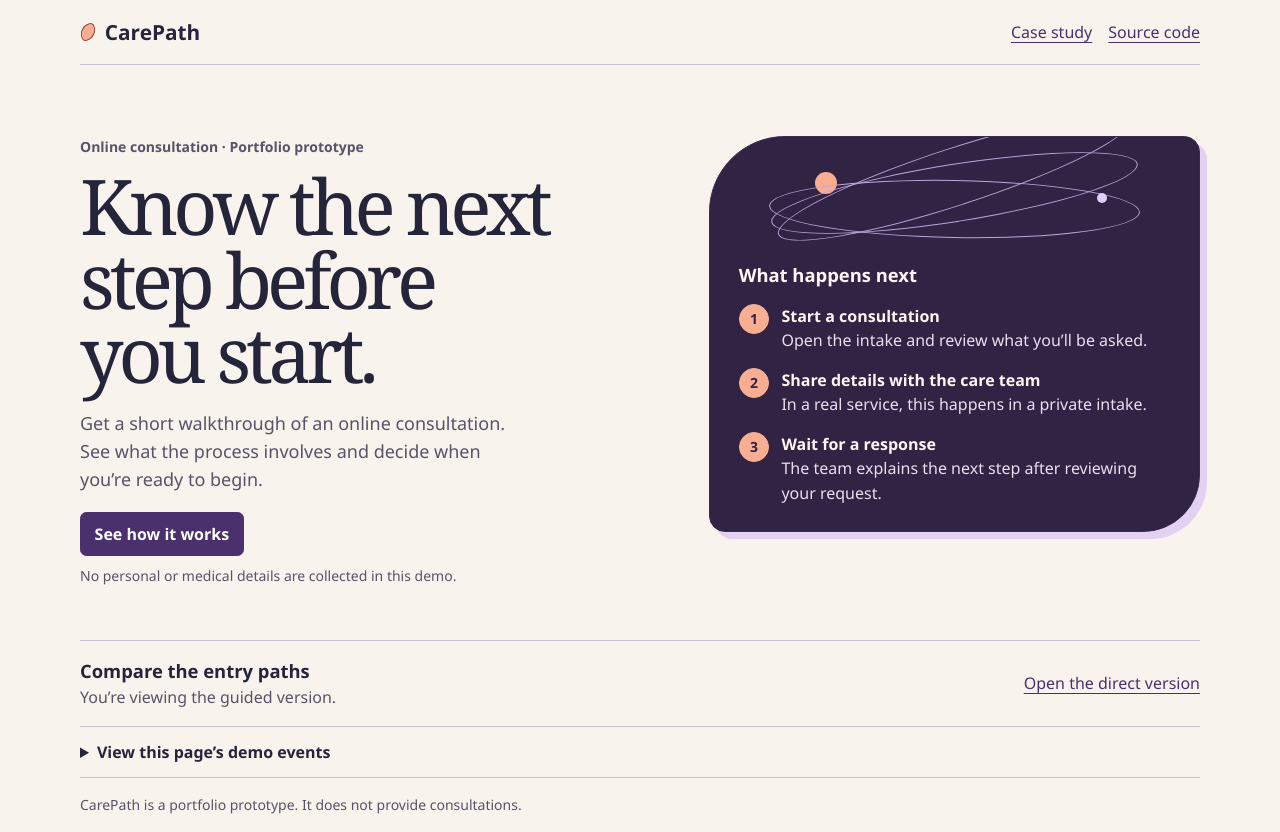
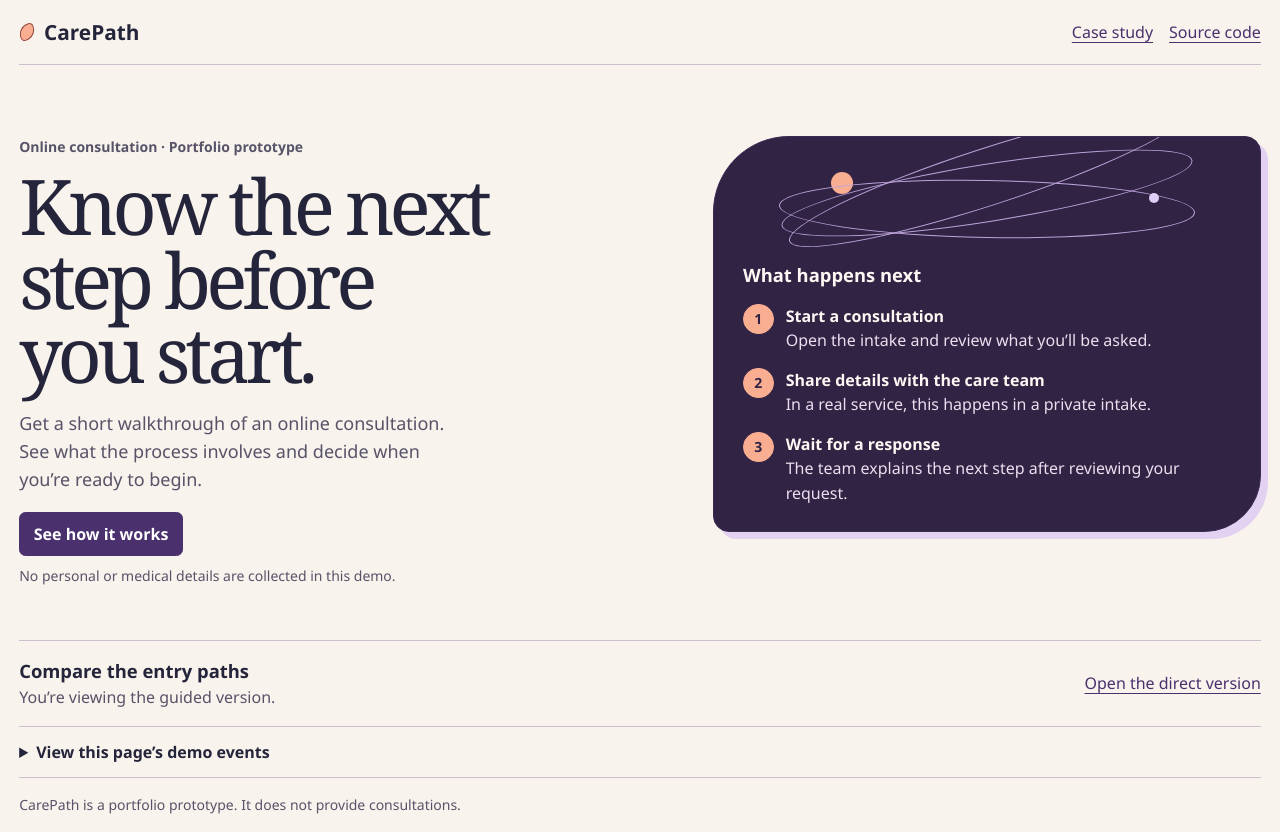
Before and after one commit to wesleybertolaia/carepath, a plain HTML site: page index.html in a window 1280 px wide. Drawn offline with Linux system fonts and the light colour scheme.

Commit message:
Reduce side margins on wide and narrow screens

```diff
--- a/index.html
+++ b/index.html
@@ -7,7 +7,7 @@
   <meta name="robots" content="noindex">
   <title>CarePath | Online consultation preview</title>
   <link rel="icon" href="data:,">
-  <link rel="stylesheet" href="./style.css">
+  <link rel="stylesheet" href="./style.css?v=wide">
   <script src="./app.js" defer></script>
 </head>
 <body>
--- a/style.css
+++ b/style.css
@@ -13,7 +13,7 @@
 * { box-sizing: border-box; }
 body { margin: 0; }
 [hidden] { display: none !important; }
-.wrap { width: min(1120px, calc(100% - 2.2rem)); margin-inline: auto; }
+.wrap { width: calc(100% - clamp(1.25rem, 3vw, 3rem)); margin-inline: auto; }
 .header, .footer { display: flex; flex-wrap: wrap; align-items: center; justify-content: space-between; gap: .5rem 1.2rem; padding-block: 1rem; }
 .header { border-bottom: 1px solid var(--line); }
 .header nav { display: flex; flex-wrap: wrap; gap: 1rem; }
```
